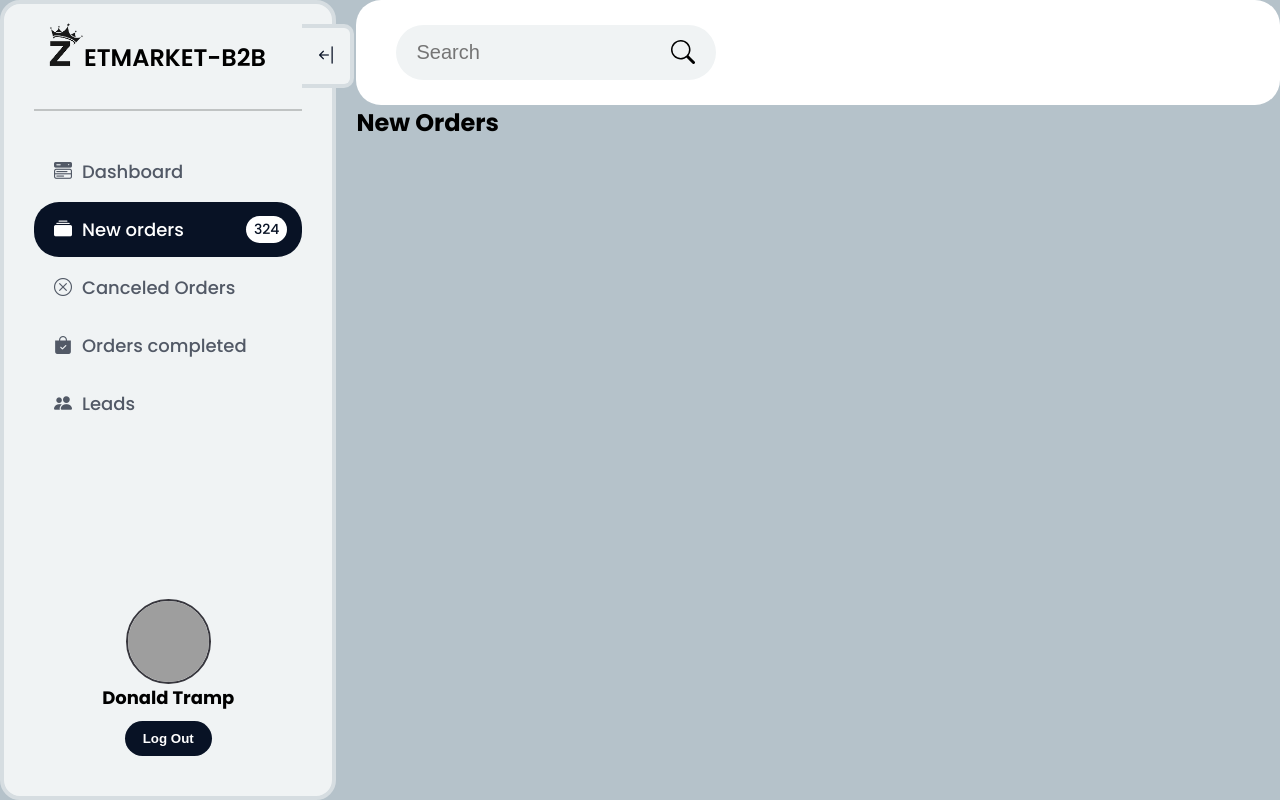
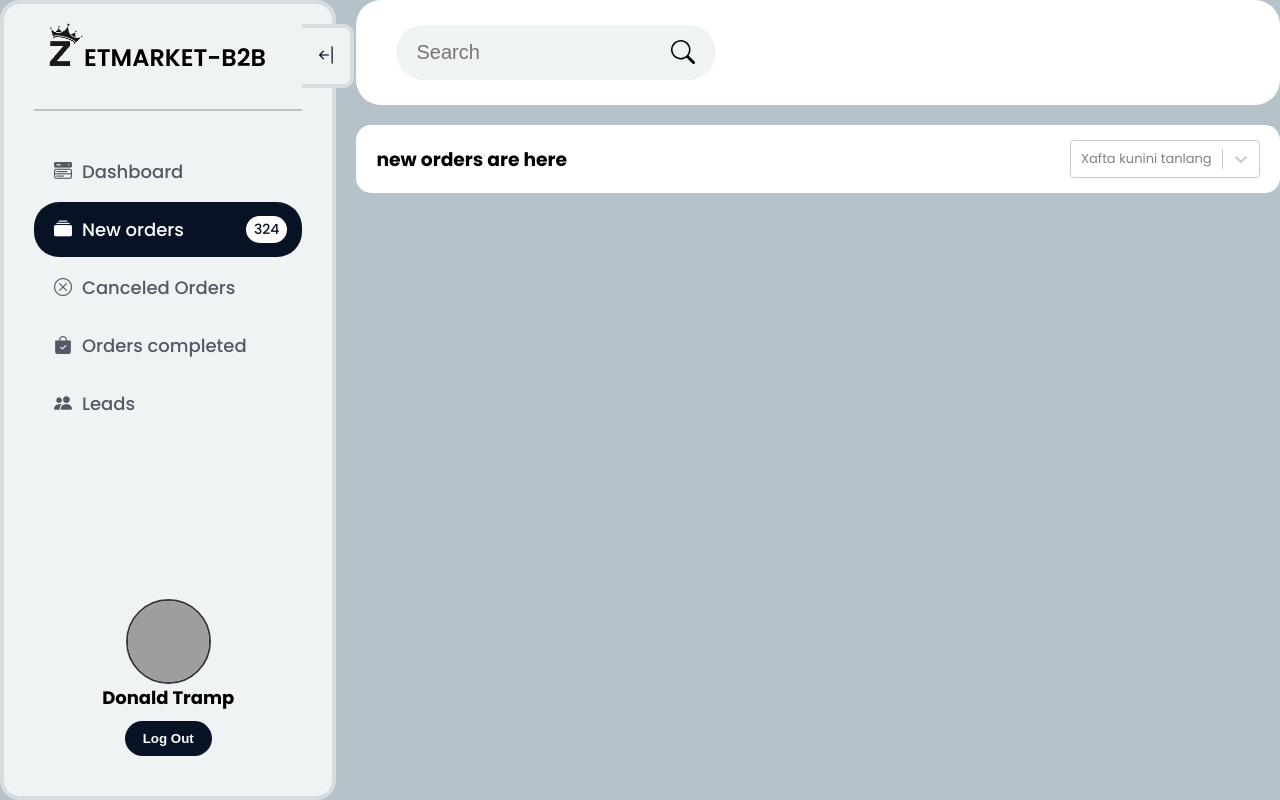
Before and after one commit to nuralivafoyev/zetmarket-order, a React (Vite) app: page /orders in a window 1280 px wide. Built offline with nearby package versions, Linux system fonts and the light colour scheme; grey boxes are pictures that could not be loaded.

Commit message:
added week selector

```diff
--- a/package.json
+++ b/package.json
@@ -18,11 +18,14 @@
     "bootstrap": "^5.3.3",
     "bootstrap-icons": "^1.11.3",
     "react": "^18.3.1",
+    "react-date-range": "^2.0.1",
     "react-dom": "^18.3.1",
     "react-icons": "^5.3.0",
     "react-router": "^6.27.0",
     "react-router-dom": "^6.27.0",
-    "recharts": "^2.13.3"
+    "react-select": "^5.8.2",
+    "recharts": "^2.13.3",
+    "rsuite": "^5.74.1"
   },
   "devDependencies": {
     "@eslint/js": "^9.11.1",
--- a/src/components/index.tsx
+++ b/src/components/index.tsx
@@ -3,5 +3,6 @@ import Container from './container';
 import Header from './header';
 import StatCard from './ui/stat-card';
 import StatChart from './ui/stat-charts/index';
+import Kalendar from './ui/calendaar';
 
-export { Aside, Container, Header, StatCard, StatChart };
+export { Aside, Container, Header, StatCard, StatChart, Kalendar };
--- /dev/null
+++ b/src/components/ui/calendaar/_style.scss
@@ -0,0 +1,5 @@
+.weekselect {
+  width: 190px !important;
+  font-size: 13px;
+  color: #081225;
+}
--- /dev/null
+++ b/src/components/ui/calendaar/index.tsx
@@ -0,0 +1,34 @@
+import { options } from '@/constants/index.data';
+import React, { useState } from 'react';
+import Select from 'react-select';
+import './_style.scss';
+
+const index: React.FC = () => {
+  const savedValue = localStorage.getItem('selectedDay');
+  const initialValue = savedValue ? JSON.parse(savedValue) : null;
+  const [selectedValue, setSelectedValue] = useState(initialValue);
+
+  const handleChange = (selectedOption: any) => {
+    setSelectedValue(selectedOption);
+    if (selectedOption) {
+      localStorage.setItem('selectedDay', JSON.stringify(selectedOption));
+    } else {
+      localStorage.removeItem('selectedDay');
+    }
+  };
+
+  return (
+    <>
+      <Select
+        value={selectedValue}
+        onChange={handleChange}
+        options={options}
+        placeholder="Xafta kunini tanlang"
+        isClearable
+        className="weekselect"
+      />
+    </>
+  );
+};
+
+export default index;
--- a/src/constants/index.data.tsx
+++ b/src/constants/index.data.tsx
@@ -150,3 +150,34 @@ export const dataChart = [
     amt: 2100,
   },
 ];
+
+export const options = [
+  {
+    value: 'sun | yak',
+    label: 'Yakshanba',
+  },
+  {
+    value: 'mon',
+    label: 'Dushanba',
+  },
+  {
+    value: 'tue',
+    label: 'Seshanba',
+  },
+  {
+    value: 'wed',
+    label: 'Chorshanba',
+  },
+  {
+    value: 'thu',
+    label: 'Payshanba',
+  },
+  {
+    value: 'fri',
+    label: 'Juma',
+  },
+  {
+    value: 'sat',
+    label: 'Shanba',
+  },
+];
--- a/src/pages/order-new/_style.scss
+++ b/src/pages/order-new/_style.scss
@@ -0,0 +1,12 @@
+.new-orders {
+  width: 100%;
+  margin-top: 20px;
+  border-radius: 15px;
+  padding: 15px 20px;
+  background-color: #ffffff;
+  .orders-top {
+    display: flex;
+    justify-content: space-between;
+    align-items: center;
+  }
+}
--- a/src/pages/order-new/index.tsx
+++ b/src/pages/order-new/index.tsx
@@ -1,11 +1,17 @@
 import { FC } from 'react';
+import { Kalendar } from '@/components';
 import './_style.scss';
 
 const index: FC = () => {
   return (
-    <>
-      <h1>New Orders</h1>
-    </>
+    <section className="new-orders">
+      <div className="container">
+        <div className="orders-top">
+          <h1>new orders are here</h1>
+          <Kalendar />
+        </div>
+      </div>
+    </section>
   );
 };
 
```
Also changed, not shown: 2 other files (tests, documents, lock files or other folders).
